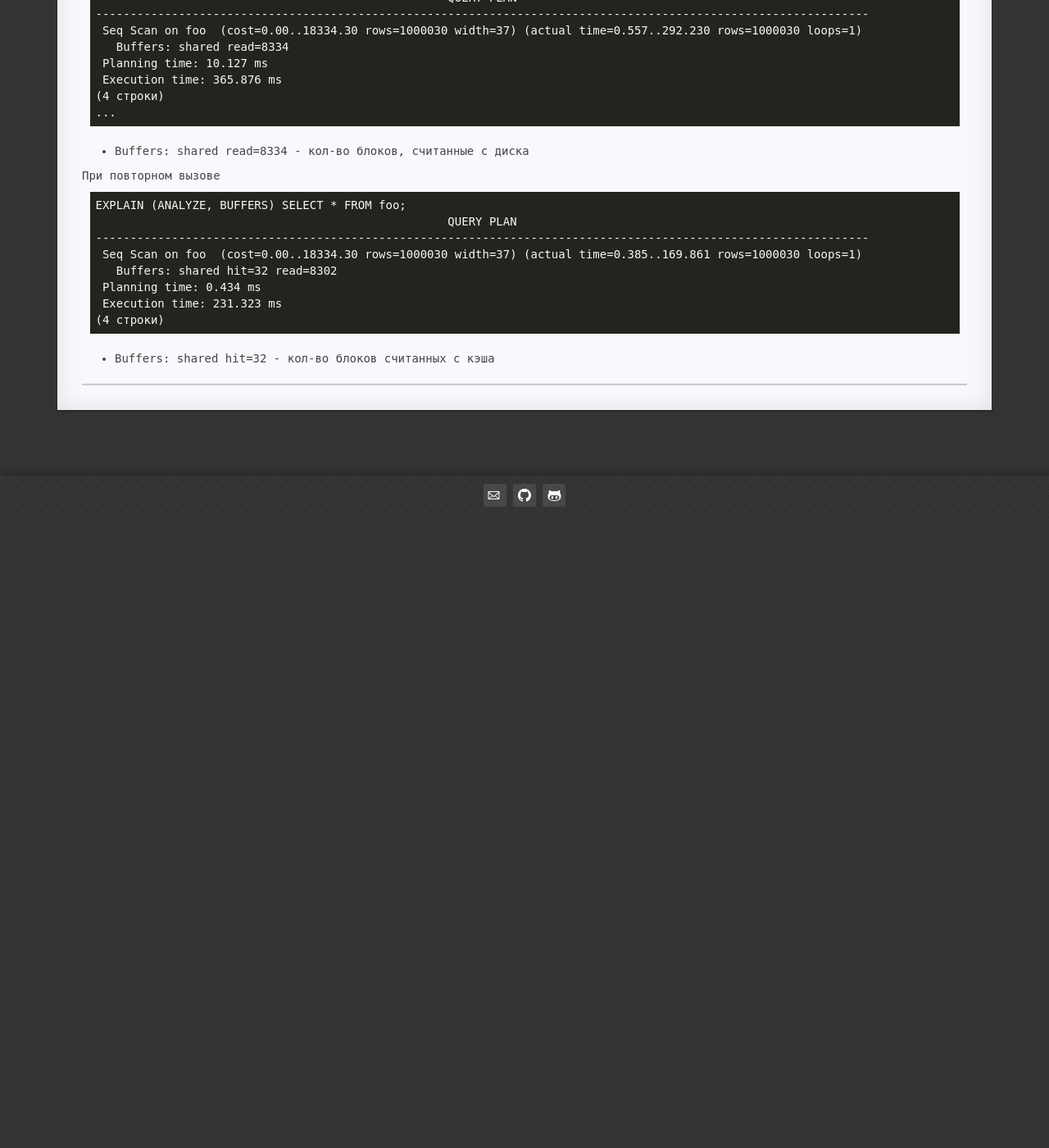
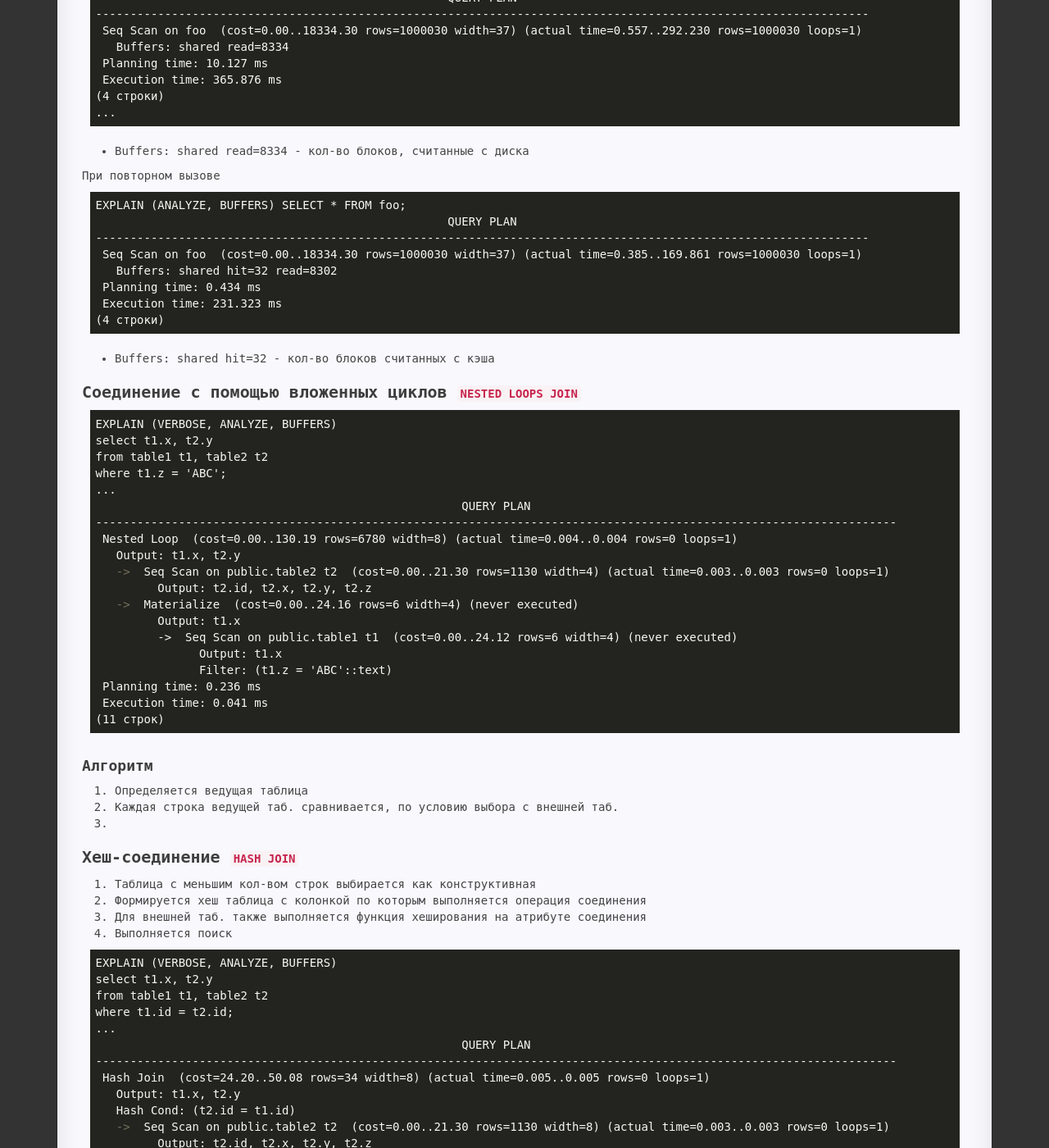
Before and after one commit to Avis20/avis20.github.io, a Jekyll site: the page built from _posts/2019-12-05-postgres-explain.md, in a window 1280 px wide and 1400 px high, scrolled down 2148 px. Shown: the whole window at 82% size. Built offline with Jekyll 4.4.1, drawn with Linux system fonts in a browser that asks for light colours; before the commit the page ends 2778 px from its top, so only the background shows below that; some of the changed text lies outside the part shown.

```diff
--- a/_posts/2019-12-05-postgres-explain.md
+++ b/_posts/2019-12-05-postgres-explain.md
@@ -131,3 +131,64 @@ EXPLAIN (ANALYZE, BUFFERS) SELECT * FROM foo;
 </code></pre>
 
 * Buffers: shared hit=32 - кол-во блоков считанных с кэша
+
+## Соединение с помощью вложенных циклов `NESTED LOOPS JOIN`
+
+<pre><code class="shell">
+EXPLAIN (VERBOSE, ANALYZE, BUFFERS)
+select t1.x, t2.y
+from table1 t1, table2 t2
+where t1.z = 'ABC';
+...
+                                                     QUERY PLAN
+--------------------------------------------------------------------------------------------------------------------
+ Nested Loop  (cost=0.00..130.19 rows=6780 width=8) (actual time=0.004..0.004 rows=0 loops=1)
+   Output: t1.x, t2.y
+   ->  Seq Scan on public.table2 t2  (cost=0.00..21.30 rows=1130 width=4) (actual time=0.003..0.003 rows=0 loops=1)
+         Output: t2.id, t2.x, t2.y, t2.z
+   ->  Materialize  (cost=0.00..24.16 rows=6 width=4) (never executed)
+         Output: t1.x
+         ->  Seq Scan on public.table1 t1  (cost=0.00..24.12 rows=6 width=4) (never executed)
+               Output: t1.x
+               Filter: (t1.z = 'ABC'::text)
+ Planning time: 0.236 ms
+ Execution time: 0.041 ms
+(11 строк)
+</code></pre>
+
+### Алгоритм
+1. Определяется ведущая таблица
+2. Каждая строка ведущей таб. сравнивается, по условию выбора с внешней таб.
+3.
+
+## Хеш-соединение `HASH JOIN`
+
+1. Таблица с меньшим кол-вом строк выбирается как конструктивная
+2. Формируется хеш таблица с колонкой по которым выполняется операция соединения
+3. Для внешней таб. также выполняется функция хеширования на атрибуте соединения
+4. Выполняется поиск
+
+<pre><code class="shell">
+EXPLAIN (VERBOSE, ANALYZE, BUFFERS)
+select t1.x, t2.y
+from table1 t1, table2 t2
+where t1.id = t2.id;
+...
+                                                     QUERY PLAN
+--------------------------------------------------------------------------------------------------------------------
+ Hash Join  (cost=24.20..50.08 rows=34 width=8) (actual time=0.005..0.005 rows=0 loops=1)
+   Output: t1.x, t2.y
+   Hash Cond: (t2.id = t1.id)
+   ->  Seq Scan on public.table2 t2  (cost=0.00..21.30 rows=1130 width=8) (actual time=0.003..0.003 rows=0 loops=1)
+         Output: t2.id, t2.x, t2.y, t2.z
+   ->  Hash  (cost=24.12..24.12 rows=6 width=8) (never executed)
+         Output: t1.x, t1.id
+         ->  Seq Scan on public.table1 t1  (cost=0.00..24.12 rows=6 width=8) (never executed)
+               Output: t1.x, t1.id
+               Filter: (t1.z = 'ABC'::text)
+ Planning time: 0.295 ms
+ Execution time: 0.044 ms
+(12 строк)
+</code></pre>
+
+## Соединение сортировкой и слиянием `SORT MERGE JOIN`
```
